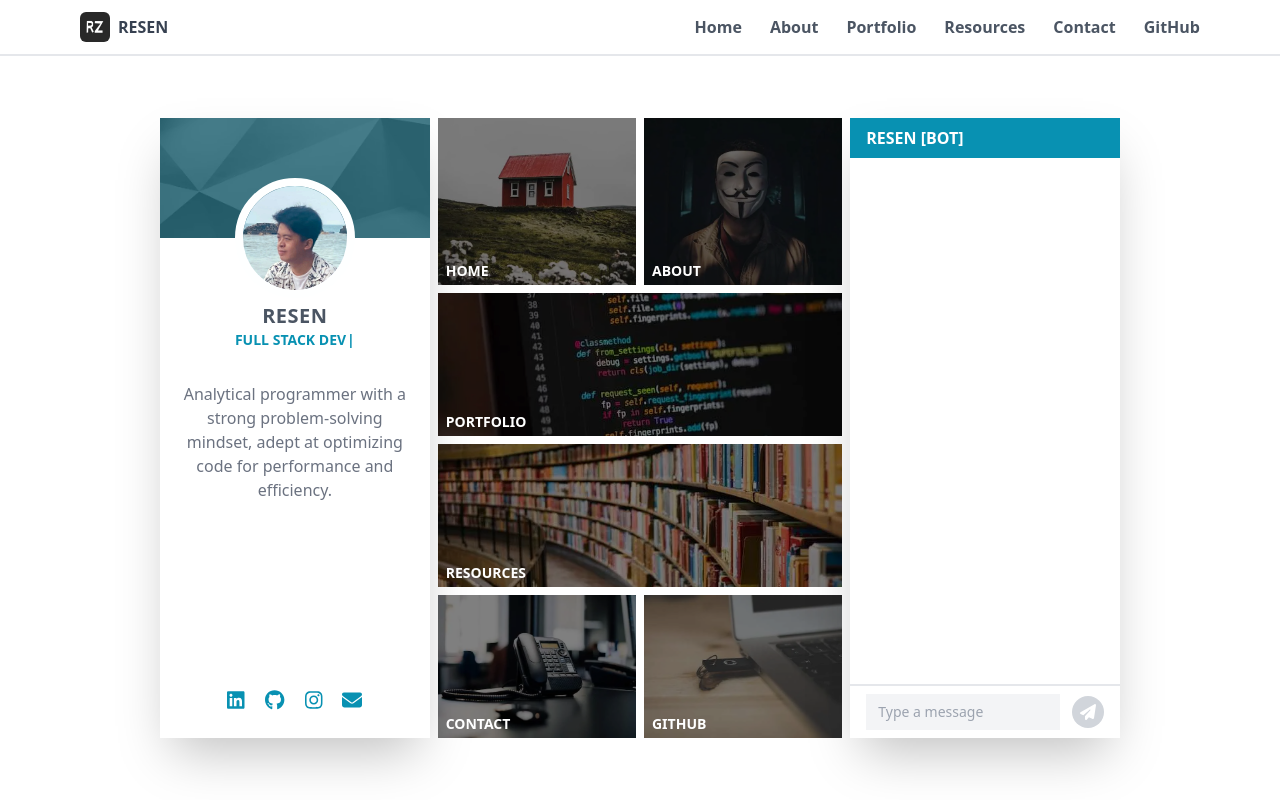
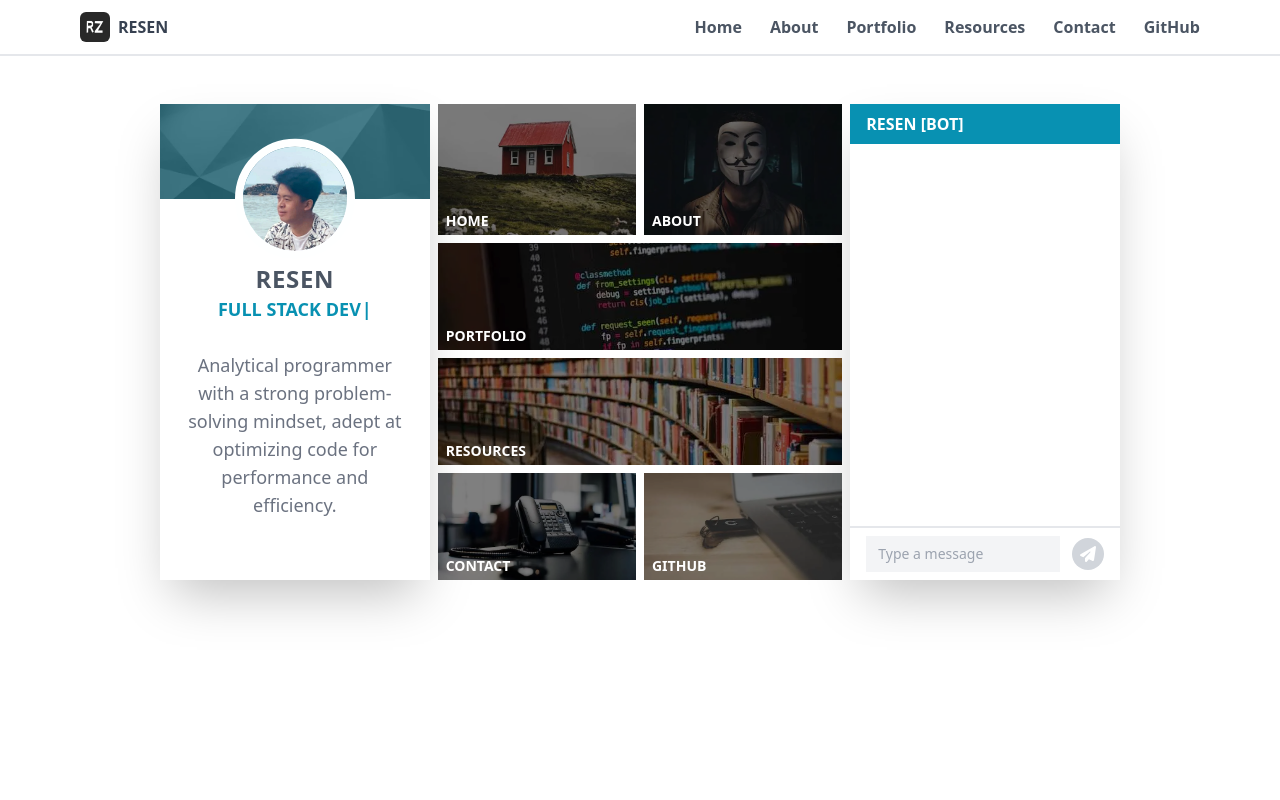
Before and after one commit to resenzhu/nextjs, a Next.js app: page / in a window 1280 px wide. Built offline with nearby package versions, Linux system fonts and the light colour scheme; no server answers; what tailwindcss-animated would draw is missing.

Commit message:
update landscape styles

```diff
--- a/src/app/page.tsx
+++ b/src/app/page.tsx
@@ -15,7 +15,7 @@ const metadata = createMetadata({
 });
 
 const Page = (): JSX.Element => (
-  <section className='h-[calc(100vh-4rem)] md:mx-16 md:grid md:h-[calc(100vh-3.5rem)] md:items-center lg:mx-auto lg:w-3/4'>
+  <section className='h-[calc(100vh-4rem)] md:mx-16 md:grid md:h-[calc(100vh-3.5rem)] md:items-center lg:mx-auto lg:w-3/4 landscape:h-full'>
     <div className='h-full md:grid md:h-5/6 md:max-h-[calc(100vh-3.5rem)] md:grid-cols-[minmax(0,2fr)_minmax(0,3fr)] md:grid-rows-[minmax(0,1fr)_minmax(0,1fr)] md:gap-2 lg:grid-cols-[minmax(0,2fr)_minmax(0,3fr)_minmax(0,2fr)] lg:grid-rows-1'>
       <Profile
         picture={[
--- a/src/components/main/home/profile/index.tsx
+++ b/src/components/main/home/profile/index.tsx
@@ -44,17 +44,17 @@ const Profile = ({
       <div className='relative flex h-full flex-col items-center justify-between pt-20 md:pt-16'>
         <div className='flex flex-1 flex-col items-center'>
           <TName>
-            <span className='text-2xl font-extrabold tracking-wide text-gray-600 md:text-xl'>
+            <span className='text-2xl font-extrabold tracking-wide text-gray-600 md:text-xl landscape:text-2xl'>
               {name}
             </span>
           </TName>
           <TSpecialty>
-            <span className='text-lg font-extrabold text-cyan-600 md:text-sm'>
+            <span className='text-lg font-extrabold text-cyan-600 md:text-sm landscape:text-lg'>
               <Specialty title={specialty} />
             </span>
           </TSpecialty>
           <TBio>
-            <span className='w-4/5 py-4 text-center text-gray-500 md:mx-auto md:w-5/6 md:text-sm lg:py-8 lg:text-base'>
+            <span className='w-4/5 py-4 text-center text-gray-500 md:mx-auto md:w-5/6 md:text-sm lg:py-8 lg:text-base landscape:py-7 landscape:text-lg'>
               {bio}
             </span>
           </TBio>
@@ -66,11 +66,11 @@ const Profile = ({
           </TButtons>
         </div>
         <TSocials>
-          <div className='flex w-1/2 items-center justify-between pb-6 pt-4 md:mx-auto md:pb-6 md:pt-1'>
+          <div className='flex w-1/2 items-center justify-between pb-6 pt-4 md:mx-auto md:pb-6 md:pt-1 landscape:w-1/3 landscape:pb-8 landscape:pt-10'>
             {socials.map(
               (social): JSX.Element => (
                 <Link
-                  className='text-2xl text-cyan-600 duration-150 active:text-cyan-700 md:text-xl'
+                  className='text-2xl text-cyan-600 duration-150 active:text-cyan-700 md:text-xl landscape:text-2xl'
                   key={social.name}
                   href={social.url}
                   target='_blank'
```
